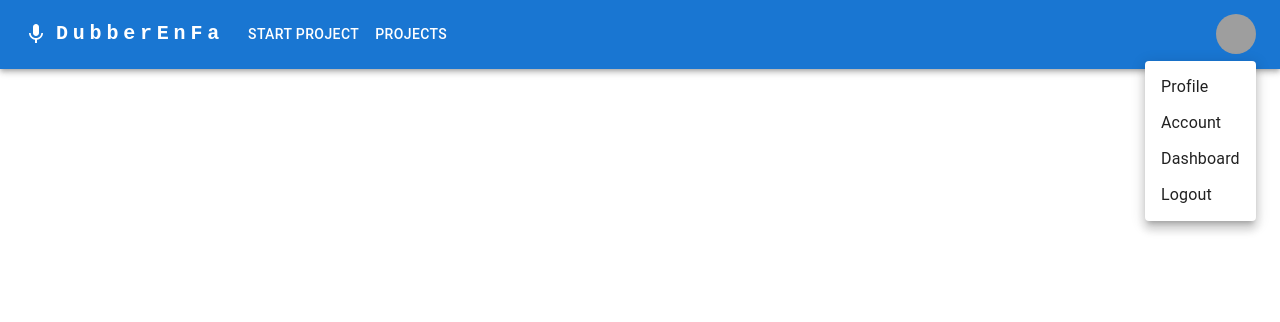
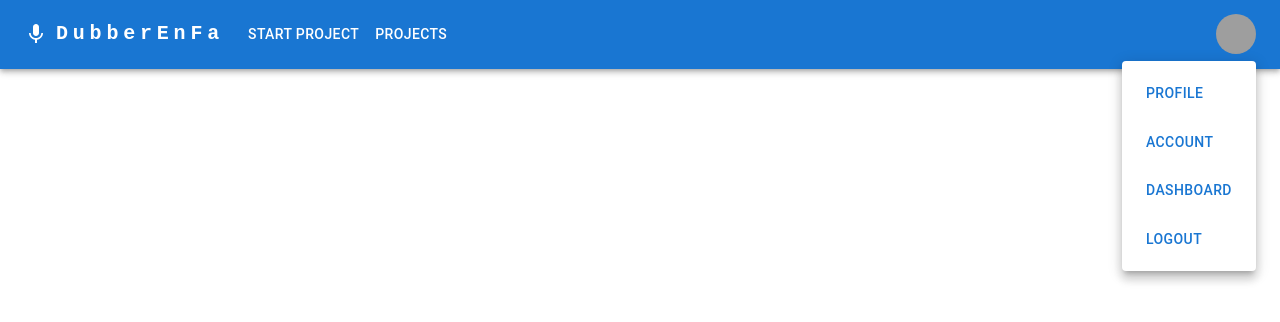
Before and after one commit to alibooresh/NewDubberenfa, a React (Create React App) app in the folder frontend/: page / in a window 1280 px wide. Both pictures are taken after a click on the button "Open settings". Shown: the top 322 px of the page. Built offline with nearby package versions, Linux system fonts and the light colour scheme; grey boxes are pictures that could not be loaded.

Commit message:
Header add responseve

```diff
--- a/frontend/src/component/header/Header.tsx
+++ b/frontend/src/component/header/Header.tsx
@@ -1,5 +1,5 @@
+import MenuIcon from "@mui/icons-material/Menu";
 import MicIcon from "@mui/icons-material/Mic";
-import AdbIcon from "@mui/icons-material/Adb";
 import AppBar from "@mui/material/AppBar";
 import Avatar from "@mui/material/Avatar";
 import Box from "@mui/material/Box";
@@ -12,7 +12,6 @@ import Toolbar from "@mui/material/Toolbar";
 import Tooltip from "@mui/material/Tooltip";
 import Typography from "@mui/material/Typography";
 import * as React from "react";
-import MenuIcon from "@mui/icons-material/Menu";
 
 export interface Page{
     titlle:string,
@@ -105,7 +104,7 @@ export default function Header() {
             >
               {pages.map((page) => (
                 <MenuItem key={page.href} onClick={handleCloseNavMenu}>
-                  <Typography textAlign="center">{page.titlle}</Typography>
+                  <Button href={page.href}>{page.titlle}</Button>
                 </MenuItem>
               ))}
             </Menu>
@@ -132,6 +131,7 @@ export default function Header() {
           <Box sx={{ flexGrow: 1, display: { xs: "none", md: "flex" } }}>
             {pages.map((page) => (
               <Button
+                href={page.href}
                 key={page.href}
                 onClick={handleCloseNavMenu}
                 sx={{ my: 2, color: "white", display: "block" }}
@@ -165,7 +165,7 @@ export default function Header() {
             >
               {settings.map((setting) => (
                 <MenuItem key={setting.href} onClick={handleCloseUserMenu}>
-                  <Typography textAlign="center">{setting.titlle}</Typography>
+                  <Button href={setting.href}>{setting.titlle}</Button>
                 </MenuItem>
               ))}
             </Menu>
```
